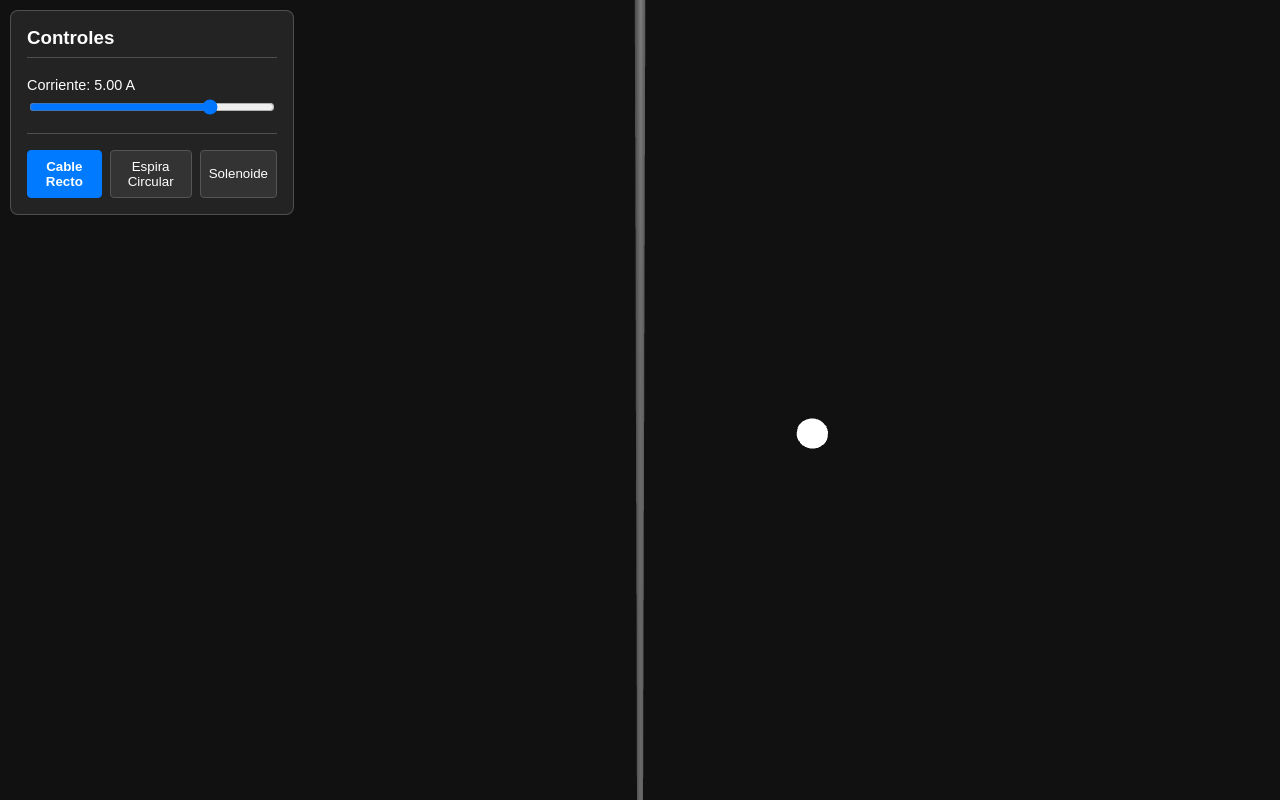
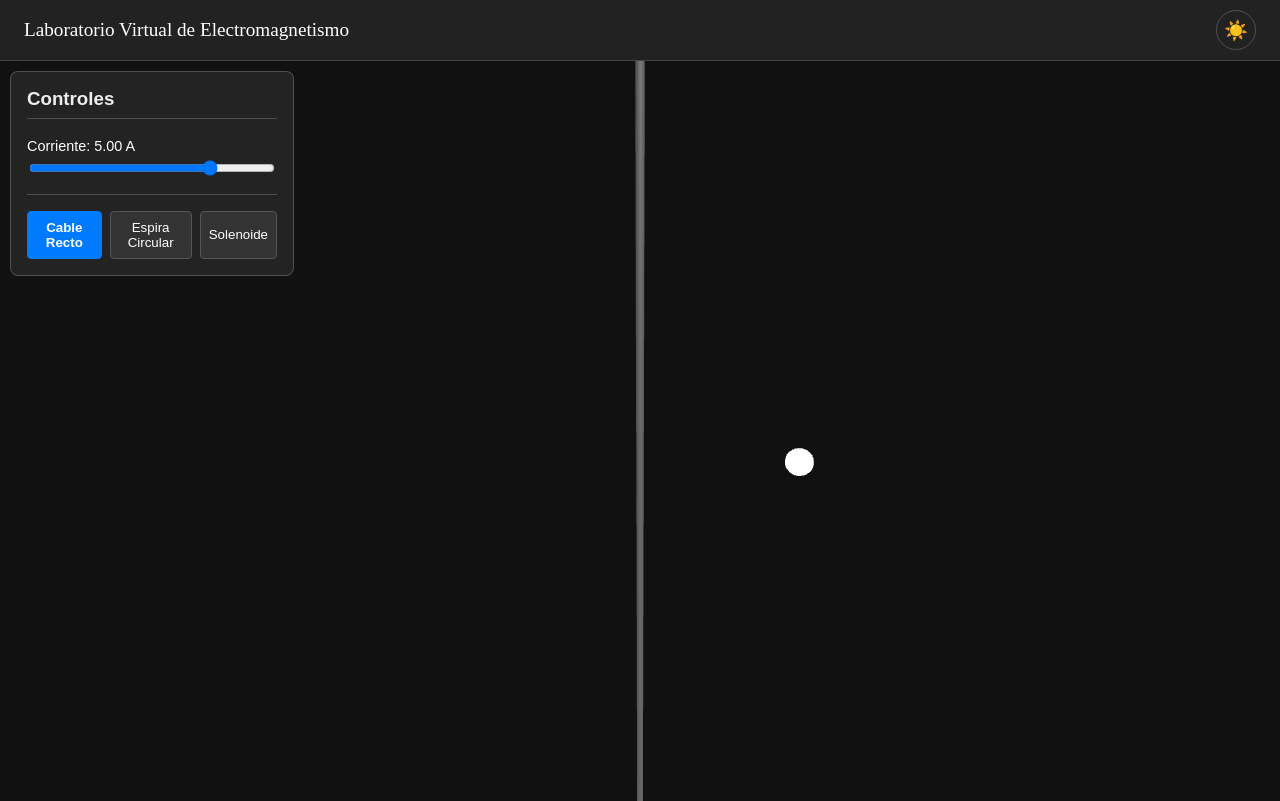
Before and after one commit to Elimge/electromagnetism-lab, a SvelteKit app: page / in a window 1280 px wide. Built offline with nearby package versions, Linux system fonts and the light colour scheme.

Commit message:
Feat and fix: adding a header, 'light' mode, and adapting the model II (on all)

```diff
--- /dev/null
+++ b/src/app.css
@@ -0,0 +1,36 @@
+/* src/app.css */
+
+/* Global variables */
+:root {
+    --bg-primary: #ffffff;
+    --bg-secondary: #f0f0f0;
+    --bg-panel: rgba(255, 255, 255, 0.8);
+    --text-primary: #111111;
+    --text-secondary: #444444;
+    --border-color: #dddddd;
+    --header-bg: #f9f9f9;
+    --header-text: #333333;
+    --header-border: #e0e0e0;
+}
+
+
+/* When the <html> has the attribute data-theme="dark", these variables will override those in :root */
+[data-theme="dark"] {
+    --bg-primary: #111111;
+    --bg-secondary: #222222;
+    --bg-panel: rgba(40, 40, 40, 0.8);
+    --text-primary: #eeeeee;
+    --text-secondary: #bbbbbb;
+    --border-color: rgba(255, 255, 255, 0.2);
+    --header-bg: #222222;
+    --header-text: #ffffff;
+    --header-border: #444444;
+}
+
+body {
+    background-color: var(--bg-primary);
+    color: var(--text-primary);
+    margin: 0;
+    padding: 0;
+    overflow: hidden;
+}
--- a/src/lib/components/ControlsPanel.svelte
+++ b/src/lib/components/ControlsPanel.svelte
@@ -37,17 +37,21 @@
         position: absolute;
         top: 10px;
         left: 10px;
-        background-color: rgba(40, 40, 40, 0.8);
+        z-index: 10;
+        background-color: var(--bg-panel);
+        border: 1px solid var(--border-color);
+        color: var(--text-primary);
         padding: 1rem;
         border-radius: 8px;
-        color: white;
         font-family: sans-serif;
         width: 250px;
-        border: 1px solid rgba(255, 255, 255, 0.2);
     }
     h3 {
         margin-top: 0;
-        border-bottom: 1px solid rgba(255, 255, 255, 0.2);
+        border-bottom: 1px solid var(--border-color);
         padding-bottom: 0.5rem;
     }
+    :global(.slider-container) {
+        color: var(--text-primary);
+    }
 </style>
--- a/src/lib/components/SimulationView.svelte
+++ b/src/lib/components/SimulationView.svelte
@@ -37,9 +37,19 @@
     }
 </script>
 
+<div class="simulation-container">
 	<canvas bind:this={canvas}></canvas>
+</div>
 
 <style>
+	.simulation-container {
+		position: absolute;
+		top: 0;
+		left: 0;
+		width: 100%;
+		height: 100%;
+		z-index: 1; /* Layout inferior */
+	}
 	canvas {
 		width: 100%;
 		height: 100%;
--- /dev/null
+++ b/src/lib/components/shared/Header.svelte
@@ -0,0 +1,34 @@
+<!-- src/lib/components/shared/Header.svelte -->
+ <script lang="ts">
+    import ThemeToggle from "./ThemeToggle.svelte";
+ </script>
+
+ <header>
+    <h1>Laboratorio Virtual de Electromagnetismo</h1>
+    <div class="controls">
+        <ThemeToggle />
+
+    </div>
+ </header>
+
+ <style>
+    header {
+        display: flex;
+        justify-content: space-between;
+        align-items: center;
+        padding: 0 1.5rem;
+        background-color: var(--header-bg);
+        color: var(--header-text);
+        height: 60px;
+        border-bottom: 1px solid var(--header-border);
+    }
+    h1 {
+        font-size: 1.2rem;
+        font-weight: 500;
+    }
+    .controls {
+        display: flex;
+        align-items: center;
+        gap: 1rem;
+    }
+ </style>
--- /dev/null
+++ b/src/lib/components/shared/ThemeToggle.svelte
@@ -0,0 +1,36 @@
+<!-- src/lib/components/shared/ThemeToggle.svelte -->
+ <script lang="ts">
+    import { theme } from "$lib/stores/themeStore.ts";
+
+    function toggleTheme() {
+        // Svelte's '$store' syntax allows modify the store directly
+        $theme = $theme == "light" ? "dark" : "light";
+    }
+ </script>
+
+ <button on:click={toggleTheme} aria-label="Cambiar tema">
+    {#if $theme === "light"}
+        <span>🌙</span>
+    {:else}
+        <span>☀️</span>
+    {/if}
+ </button>
+
+ <style>
+    button {
+        background: none;
+        border: 1px solid var(--border-color);
+        border-radius: 50%;
+        width: 40px;
+        height: 40px;
+        cursor: pointer;
+        display: flex;
+        justify-content: center;
+        align-items: center;
+        font-size: 1.2rem;
+        transition: background-color 0.2s;
+    }
+    button:hover {
+        background-color: rgba(255, 255, 255, 0.1);
+    }
+ </style>
--- /dev/null
+++ b/src/lib/stores/themeStore.ts
@@ -0,0 +1,6 @@
+// src/lib/stores/themeStore.ts
+import { writable } from "svelte/store";
+
+export type Theme = "light" | "dark";
+
+export const theme = writable<Theme>("dark"); //Dark by default
--- a/src/routes/+layout.svelte
+++ b/src/routes/+layout.svelte
@@ -1,11 +1,31 @@
+<!-- src/routes/+layout.svelte -->
+<svelte:head>
+	<title>Laboratorio de Electromagnetismo</title>
+</svelte:head>
+
 <script lang="ts">
-	import favicon from '$lib/assets/favicon.svg';
+	import Header from "$lib/components/shared/Header.svelte";
+	import { theme } from "$lib/stores/themeStore.ts";
+	import { browser } from "$app/environment";
+	import "../app.css";
 
-	let { children } = $props();
+	$: if (browser) {
+		document.body.setAttribute("data-theme", $theme);
+	}
 </script>
 
-<svelte:head>
-	<link rel="icon" href={favicon} />
-</svelte:head>
+<Header />
 
-{@render children?.()}
+<main>
+	<slot />
+</main>
+
+<style>
+	main {
+		/* Header - high */
+		height: calc(100vh - 60px);
+		width: 100vw;
+		position: relative;
+		overflow: hidden;
+	}
+</style>
--- a/src/routes/+page.svelte
+++ b/src/routes/+page.svelte
@@ -10,22 +10,5 @@
     }
 </script>
 
-<main>
-    <SimulationView current={simulationCurrent} />
-    <ControlsPanel on:currentchange={handleCurrentChange} />
-</main>
-
-<style>
-    main {
-        width: 100vw;   /* 100% del ancho de la ventana */
-        height: 100vh;  /* 100% del alto de la ventana */
-        overflow: hidden;   /* Evita barras de scroll innecesarias */
-        position: relative; /* Correct position of the panel */
-    }
-
-    /* Global styles to remove the 'margin' and 'padding' by deffect of the browser */
-    :global(body) {
-        margin: 0;
-        padding: 0;
-    }
-</style>
+<SimulationView current={simulationCurrent} />
+<ControlsPanel on:currentchange={handleCurrentChange} />
```
Lines whose indentation alone changed are shown as unchanged.
